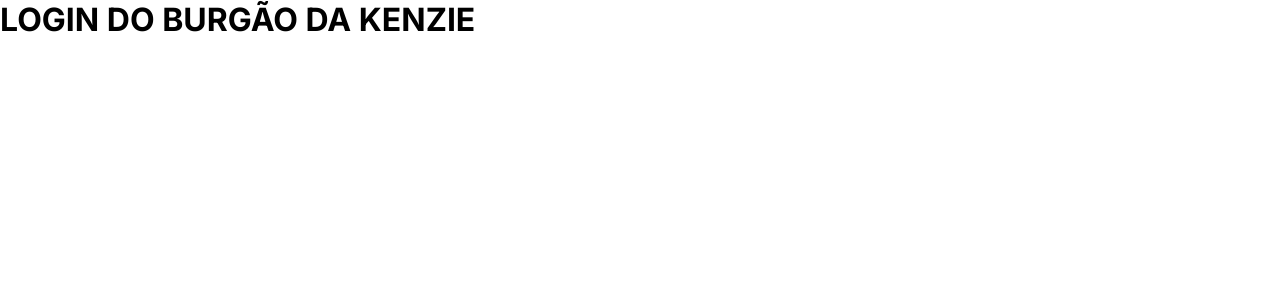
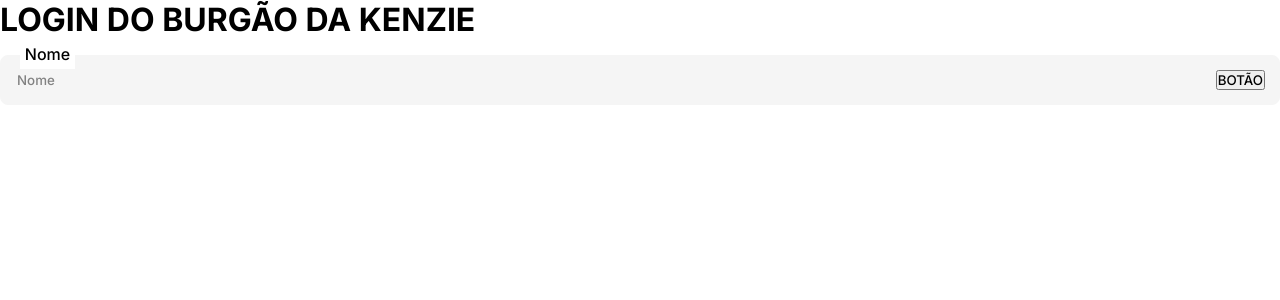
Before and after one commit to ricardocza/Typescript-Burguer-Kenzie, a React (Create React App) app: page / in a window 1280 px wide. Shown: the top 300 px of the page. Built offline with nearby package versions, Linux system fonts and the light colour scheme.

Commit message:
feat: create Input component

```diff
--- a/package.json
+++ b/package.json
@@ -10,6 +10,7 @@
     "@types/node": "^16.7.13",
     "@types/react": "^18.0.0",
     "@types/react-dom": "^18.0.0",
+    "@types/styled-components": "^5.1.26",
     "react": "^18.2.0",
     "react-dom": "^18.2.0",
     "react-router-dom": "^6.4.5",
--- /dev/null
+++ b/src/components/Input/index.tsx
@@ -0,0 +1,19 @@
+import { HTMLInputTypeAttribute, useState } from "react";
+import { StyledInput } from "./style";
+
+interface iInput {
+  label: string;
+  placeholder: string;
+  type: HTMLInputTypeAttribute;
+  showButton: boolean;
+}
+
+export const Input = ({ label, type, placeholder, showButton }: iInput) => {
+  return (
+    <StyledInput>
+      <label htmlFor={label}>{label}</label>
+      <input name={label} type={type} placeholder={placeholder} />
+      {showButton && <button>BOTÃO</button>}
+    </StyledInput>
+  );
+};
--- /dev/null
+++ b/src/components/Input/style.ts
@@ -0,0 +1,47 @@
+import styled from "styled-components";
+
+export const StyledInput = styled.div`
+  display: flex;
+  flex-direction: column;
+  position: relative;
+  padding: 1rem 0;
+
+  & label {
+    background-color: white;
+    width: max-content;
+    padding: 0.3rem;
+    position: absolute;
+    top: 0;
+    left: 20px;
+    opacity: 1;
+  }
+
+  & input {
+    height: 3.125rem;
+    padding-left: 1rem;
+    color: var(--color-grey600);
+    background-color: var(--color-grey0);
+    border: 1px solid var(--color-grey0);
+    border-radius: 0.5rem;
+  }
+
+  & input::placeholder {
+    color: var(--color-grey300);
+  }
+
+  & input:focus {
+    color: var(--color-grey600);
+    background-color: white;
+  }
+
+  & input:focus::placeholder {
+    color: white;
+  }
+
+  & button {
+    position: absolute;
+    top: 50%;
+    transform: translateY(-50%);
+    right: 15px;
+  }
+`;
--- a/src/pages/Login/index.tsx
+++ b/src/pages/Login/index.tsx
@@ -1,3 +1,10 @@
+import { Input } from "../../components/Input";
+
 export const LoginPage = () => {
-  return <h1>LOGIN DO BURGÃO DA KENZIE</h1>;
+  return (
+    <>
+      <h1>LOGIN DO BURGÃO DA KENZIE</h1>
+      <Input label="Nome" placeholder="Nome" type={"text"} showButton={true} />
+    </>
+  );
 };
--- a/src/styles/GlobalStyles.js
+++ b/src/styles/GlobalStyles.ts
@@ -4,10 +4,10 @@
     :root {
         --color-primary: #27AE60;
         --color-secundary: #EB5757;
-        --color-grey-scale600: #333333;
-        --color-grey-scale300: #828282;
-        --color-grey-scale100: #E0E0E0;
-        --color-grey-scale0: #f5f5f5;
+        --color-grey600: #333333;
+        --color-grey300: #828282;
+        --color-grey100: #E0E0E0;
+        --color-grey0: #f5f5f5;
     }
 
 * {
```
Also changed, not shown: tsconfig.json (+3 -9 lines), src/imgs/searchbutton.png (added), 1 other file (tests, documents, lock files or other folders).
